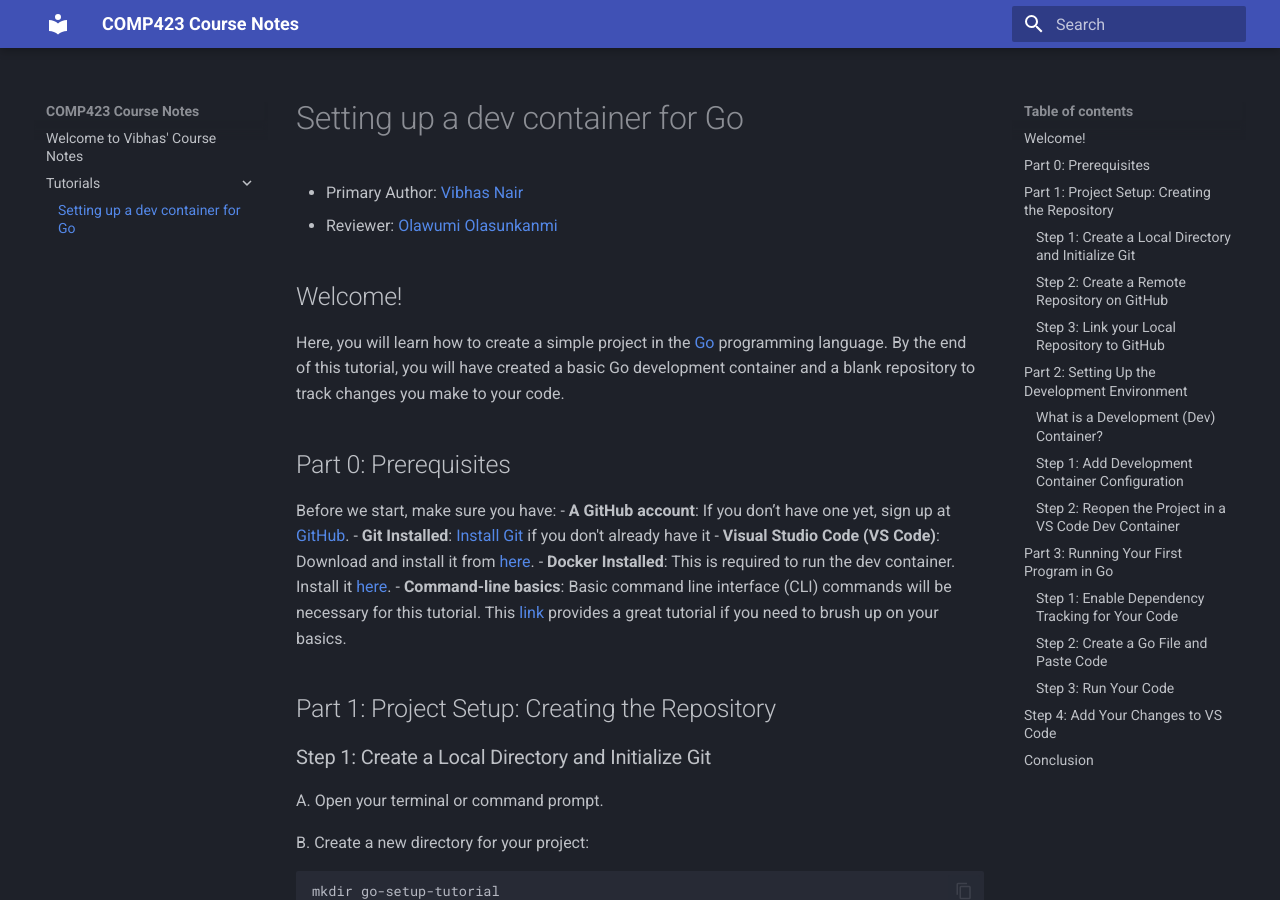
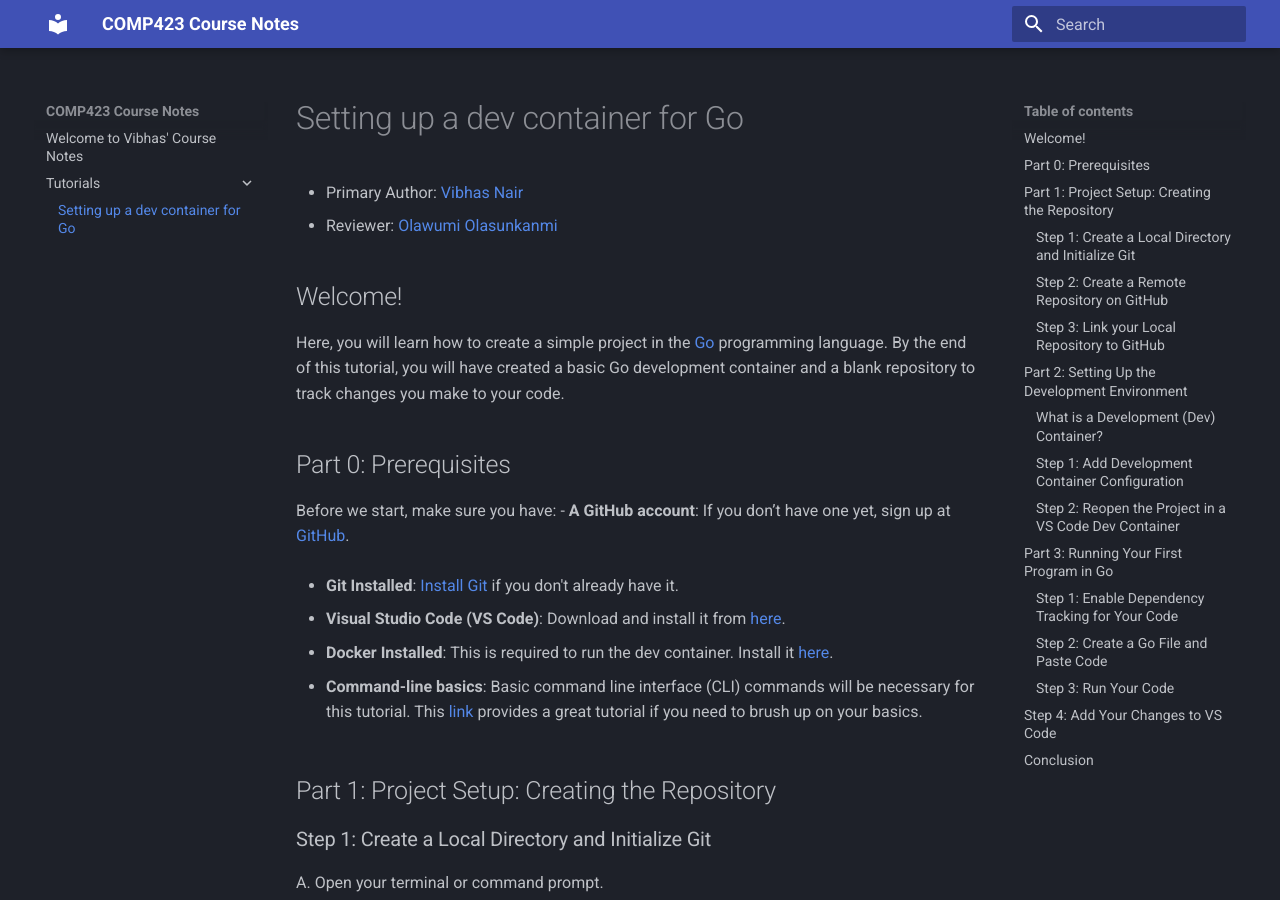
Before and after one commit to nairvibhas18/comp423-course-notes, an MkDocs documentation site: the page built from docs/tutorials/go-setup.md, in a window 1280 px wide and 900 px high. Built offline with MkDocs 1.6.1 and Material for MkDocs 9.7.7, drawn with Linux system fonts in a browser that asks for light colours; some of the changed text lies outside the part shown.

Commit message:
Formatting fixes

```diff
--- a/docs/tutorials/go-setup.md
+++ b/docs/tutorials/go-setup.md
@@ -13,9 +13,13 @@
 
 Before we start, make sure you have:
 - **A GitHub account**: If you don’t have one yet, sign up at [GitHub](https://github.com/).
-- **Git Installed**: [Install Git](https://git-scm.com/book/en/v2/Getting-Started-Installing-Git) if you don't already have it
+
+- **Git Installed**: [Install Git](https://git-scm.com/book/en/v2/Getting-Started-Installing-Git) if you don't already have it.
+
 - **Visual Studio Code (VS Code)**: Download and install it from [here](https://code.visualstudio.com/).
+
 - **Docker Installed**: This is required to run the dev container. Install it [here](https://www.docker.com/products/docker-desktop/).
+
 - **Command-line basics**: Basic command line interface (CLI) commands will be necessary for this tutorial. This [link](https://aws.amazon.com/what-is/cli/#:~:text=A%20command%20line%20interface%20(CLI)%20is%20a%20text%2Dbased,operating%20system%20and%20the%20user.) provides a great tutorial if you need to brush up on your basics.
 
 ## Part 1: Project Setup: Creating the Repository
```
Also changed, not shown: other parts of docs/tutorials/go-setup.md (+1 -1 lines).
